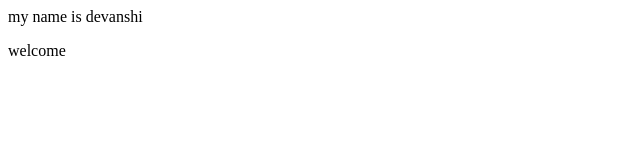
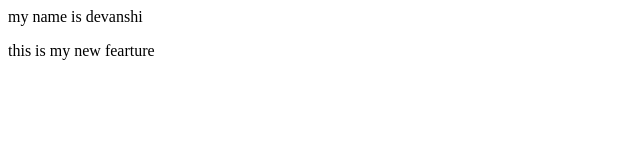
Before and after one commit to 9870065491/localrepo, a plain HTML site: page index.html in a window 1280 px wide. Shown: the full height of the page, 0-640 px from the left. Drawn offline with Linux system fonts and the light colour scheme.

Commit message:
new feature

```diff
--- a/index.html
+++ b/index.html
@@ -1,2 +1,2 @@
 <P>my name is devanshi</P>
-<p>welcome</p>
+<p>this is my new fearture</p>
```
